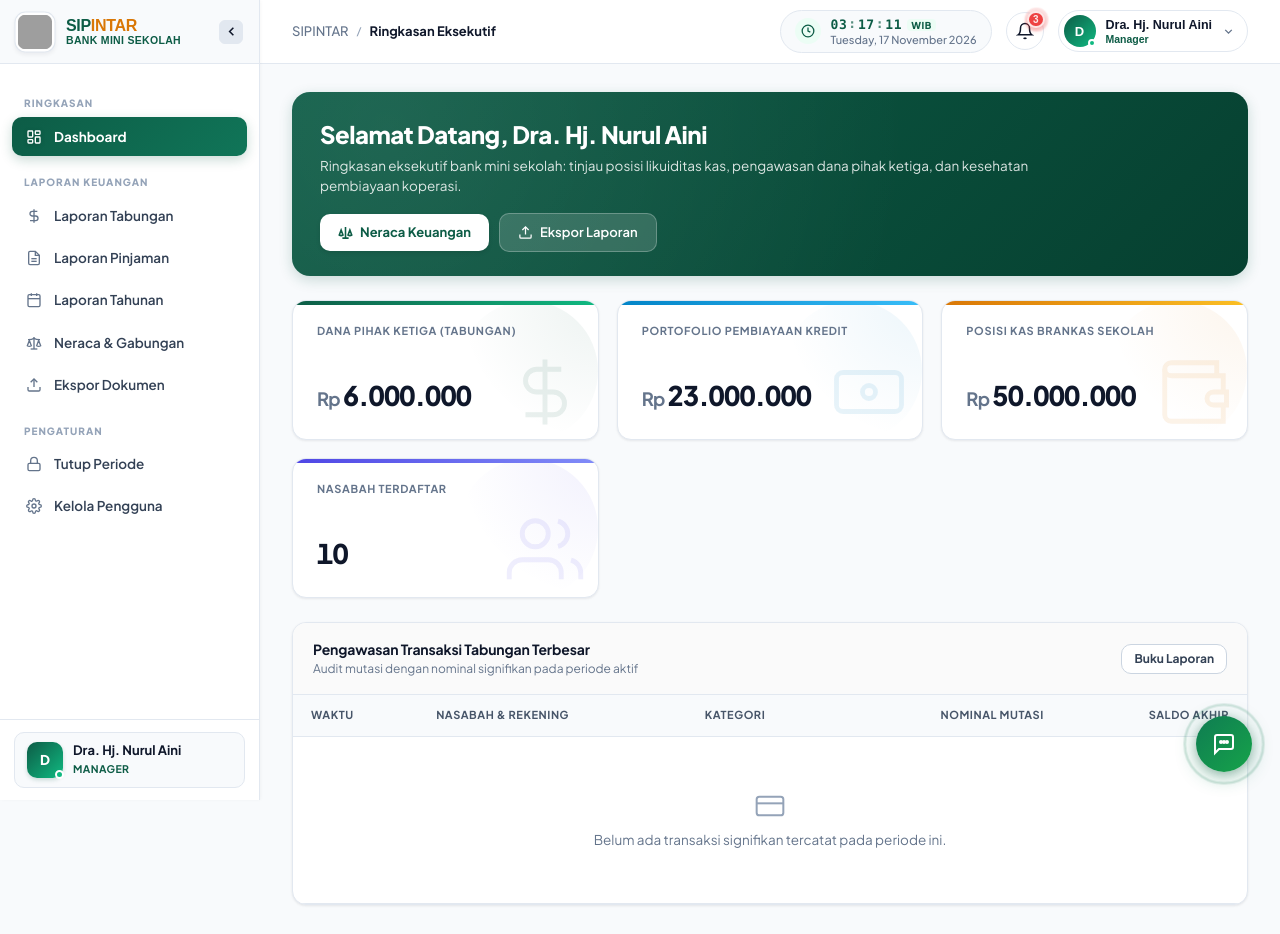
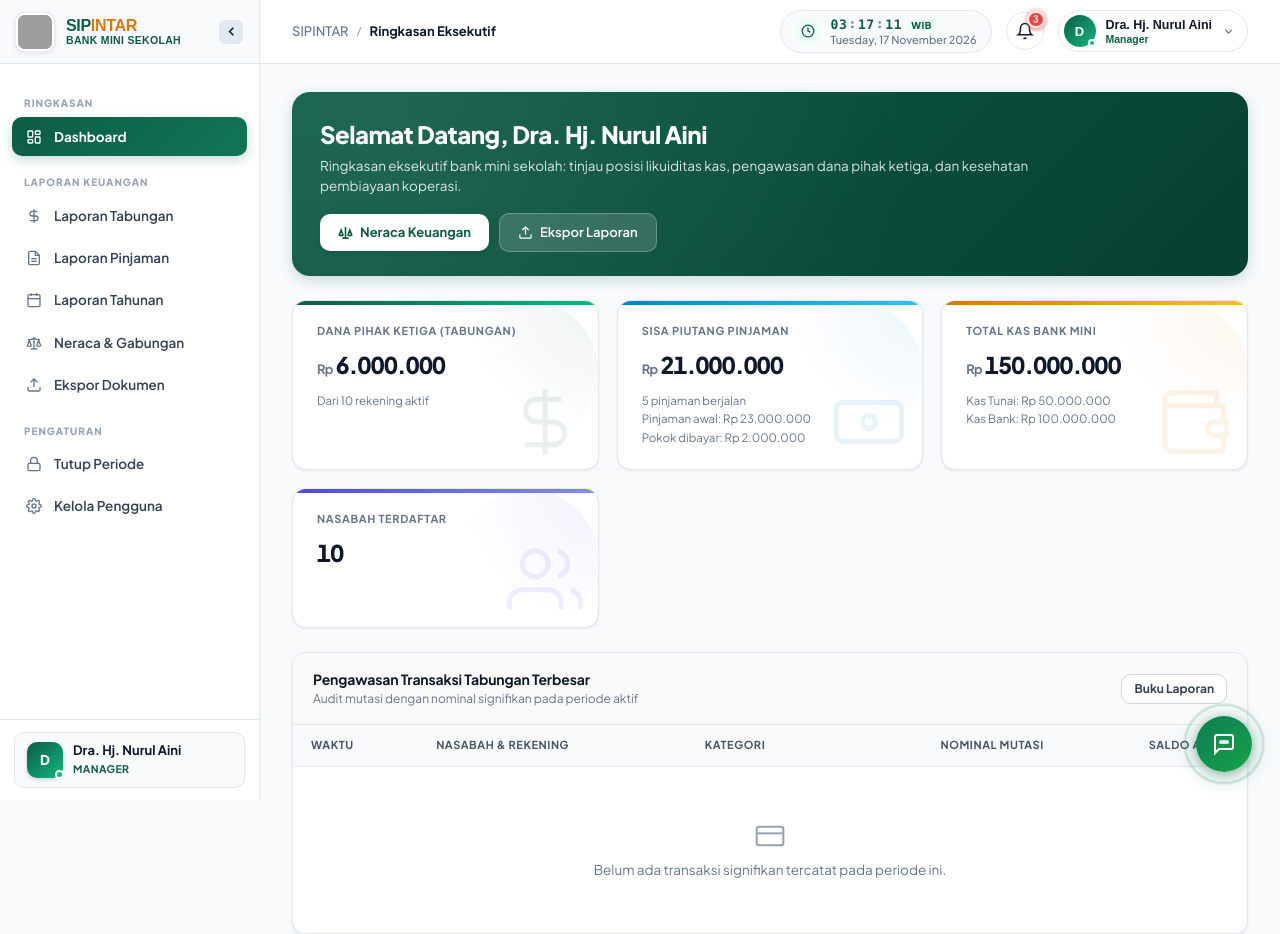
Before and after one commit to Rezkunz/SIPINTAR, a Laravel app: page /dashboard in a window 1280 px wide. Shown: the top 934 px of the page. Run offline with Laravel 12, Linux system fonts and the light colour scheme; a user stored in the database is signed in; data comes from the database, SQL or seed files in the repository; data that the repository does not hold is empty; grey boxes are pictures that could not be loaded.

Commit message:
Perbaikan dashboard Manager: Sisa Piutang & Total Kas

```diff
--- a/app/Http/Controllers/Manager/LaporanPinjamanController.php
+++ b/app/Http/Controllers/Manager/LaporanPinjamanController.php
@@ -172,6 +172,15 @@ class LaporanPinjamanController extends Controller
      * Status lunas angsuran dihitung dari pembayaran sah (tidak dikoreksi) s.d. tanggal posisi,
      * bukan dari status_bayar saat ini, agar laporan bulan lampau tetap mencerminkan kondisi saat itu.
      */
+    /**
+     * Ringkasan portofolio pinjaman pada posisi bulan tertentu (dipakai dashboard Manager
+     * agar angka sisa piutang selalu sama dengan Laporan Pinjaman).
+     */
+    public function ringkasanPortofolio(int $bulan, int $tahun): array
+    {
+        return $this->susunRekap(Request::create('/', 'GET', ['bulan' => $bulan, 'tahun' => $tahun]))['ringkasan'];
+    }
+
     private function susunRekap(Request $request): array
     {
         $validated = $request->validate([
--- a/app/Http/Controllers/Manager/ManagerDashboardController.php
+++ b/app/Http/Controllers/Manager/ManagerDashboardController.php
@@ -17,20 +17,20 @@ class ManagerDashboardController extends Controller
             ->where('status_rekening', 'aktif')
             ->sum('saldo');
 
-        // 2. Total Pinjaman Disalurkan
-        $totalPinjamanCair = DB::table('tblPINJAMAN')
-            ->where('status_pinjaman', 'cair')
-            ->sum('nominal_pinjaman');
+        $jumlahRekeningAktif = DB::table('tblREKENING')->where('status_rekening', 'aktif')->count();
+
+        // 2. Sisa piutang pinjaman (pokok belum dibayar), dihitung sama dengan Laporan Pinjaman
+        $portofolio = app(LaporanPinjamanController::class)->ringkasanPortofolio(now()->month, now()->year);
 
         // 3. Total Nasabah Aktif
         $totalNasabah = DB::table('tblNASABAH')
             ->where('status_nasabah', 'aktif')
             ->count();
 
-        // 4. Saldo Kas Brankas Fisik
-        $saldoKasFisik = DB::table('tblKAS')
-            ->where('jenis_kas', 'kas')
-            ->sum('saldo');
+        // 4. Total kas Bank Mini = kas tunai + rekening bank
+        $saldoKasTunai = (float) DB::table('tblKAS')->where('jenis_kas', 'kas')->sum('saldo');
+        $saldoKasBank  = (float) DB::table('tblKAS')->where('jenis_kas', 'bank')->sum('saldo');
+        $totalKas      = $saldoKasTunai + $saldoKasBank;
 
         // 5. Periode Berjalan
         $periodeAktif = DB::table('tblPERIODE')
@@ -40,6 +40,7 @@ class ManagerDashboardController extends Controller
             ->first();
 
         // 6. Ringkasan 5 Transaksi Terbesar Terkini
+
         $transaksiTerbesar = DB::table('tblTRANSAKSI')
             ->join(
                 'tblREKENING',
@@ -75,9 +76,12 @@ class ManagerDashboardController extends Controller
 
         return view('manager.dashboard', compact(
             'totalTabungan',
-            'totalPinjamanCair',
+            'jumlahRekeningAktif',
+            'portofolio',
             'totalNasabah',
-            'saldoKasFisik',
+            'saldoKasTunai',
+            'saldoKasBank',
+            'totalKas',
             'periodeAktif',
             'transaksiTerbesar'
         ));
--- a/resources/views/manager/dashboard.blade.php
+++ b/resources/views/manager/dashboard.blade.php
@@ -24,7 +24,14 @@
 </div>
 
 {{-- ── 4 EXECUTIVE FINANCIAL METRICS ── --}}
-<div class="metric-grid">
+<style>
+    /* Angka utama sejajar di semua kartu; rincian berada di bawahnya */
+    .metric-grid-ringkasan .metric-card { justify-content: flex-start; container-type: inline-size; }
+    /* Ukuran angka mengikuti lebar kartu agar nilai miliaran tetap utuh di layar laptop */
+    .metric-grid-ringkasan .metric-value { font-size: clamp(1.1rem, 9cqi, 1.85rem); overflow-wrap: anywhere; }
+    .metric-grid-ringkasan .metric-value .curr-prefix { font-size: clamp(0.8rem, 5cqi, 1.15rem); }
+</style>
+<div class="metric-grid metric-grid-ringkasan">
     <div class="metric-card card-emerald">
         <div class="metric-watermark">
             <svg viewBox="0 0 24 24"><path d="M12 2v20M17 5H9.5a3.5 3.5 0 0 0 0 7h5a3.5 3.5 0 0 1 0 7H6"/></svg>
@@ -32,7 +39,10 @@
         <div class="metric-header">
             <span class="metric-title">Dana Pihak Ketiga (Tabungan)</span>
         </div>
-        <div class="metric-value"><span class="curr-prefix">Rp</span>{{ number_format($totalTabungan, 0, ',', '.') }}</div>
+        <div class="metric-value" dusk="dashboard-simpanan"><span class="curr-prefix">Rp</span>{{ number_format($totalTabungan, 0, ',', '.') }}</div>
+        <div class="metric-rincian" style="margin-top: 8px; font-size: 11.5px; color: var(--text-muted); line-height: 1.6; position: relative; z-index: 1;">
+            <div>Dari {{ number_format($jumlahRekeningAktif, 0, ',', '.') }} rekening aktif</div>
+        </div>
     </div>
 
     <div class="metric-card card-blue">
@@ -40,9 +50,14 @@
             <svg viewBox="0 0 24 24"><rect x="2" y="6" width="20" height="12" rx="2"/><circle cx="12" cy="12" r="2"/></svg>
         </div>
         <div class="metric-header">
-            <span class="metric-title">Portofolio Pembiayaan Kredit</span>
+            <span class="metric-title">Sisa Piutang Pinjaman</span>
         </div>
-        <div class="metric-value"><span class="curr-prefix">Rp</span>{{ number_format($totalPinjamanCair, 0, ',', '.') }}</div>
+        <div class="metric-value" dusk="dashboard-piutang"><span class="curr-prefix">Rp</span>{{ number_format($portofolio['total_sisa_pokok'], 0, ',', '.') }}</div>
+        <div class="metric-rincian" style="margin-top: 8px; font-size: 11.5px; color: var(--text-muted); line-height: 1.6; position: relative; z-index: 1;">
+            <div>{{ $portofolio['jumlah_pinjaman'] }} pinjaman berjalan</div>
+            <div>Pinjaman awal: Rp {{ number_format($portofolio['total_plafon'], 0, ',', '.') }}</div>
+            <div>Pokok dibayar: Rp {{ number_format($portofolio['total_pokok_terbayar'], 0, ',', '.') }}</div>
+        </div>
     </div>
 
     <div class="metric-card card-amber">
@@ -50,9 +65,13 @@
             <svg viewBox="0 0 24 24"><path d="M21 12V7H5a2 2 0 0 1 0-4h14v4"/><path d="M3 5v14a2 2 0 0 0 2 2h16v-5"/><path d="M18 12a2 2 0 0 0 0 4h4v-4Z"/></svg>
         </div>
         <div class="metric-header">
-            <span class="metric-title">Posisi Kas Brankas Sekolah</span>
+            <span class="metric-title">Total Kas Bank Mini</span>
         </div>
-        <div class="metric-value"><span class="curr-prefix">Rp</span>{{ number_format($saldoKasFisik, 0, ',', '.') }}</div>
+        <div class="metric-value" dusk="dashboard-kas"><span class="curr-prefix">Rp</span>{{ number_format($totalKas, 0, ',', '.') }}</div>
+        <div class="metric-rincian" style="margin-top: 8px; font-size: 11.5px; color: var(--text-muted); line-height: 1.6; position: relative; z-index: 1;">
+            <div>Kas Tunai: <span dusk="dashboard-kas-tunai">Rp {{ number_format($saldoKasTunai, 0, ',', '.') }}</span></div>
+            <div>Kas Bank: <span dusk="dashboard-kas-bank">Rp {{ number_format($saldoKasBank, 0, ',', '.') }}</span></div>
+        </div>
     </div>
 
     <div class="metric-card card-indigo">
```
